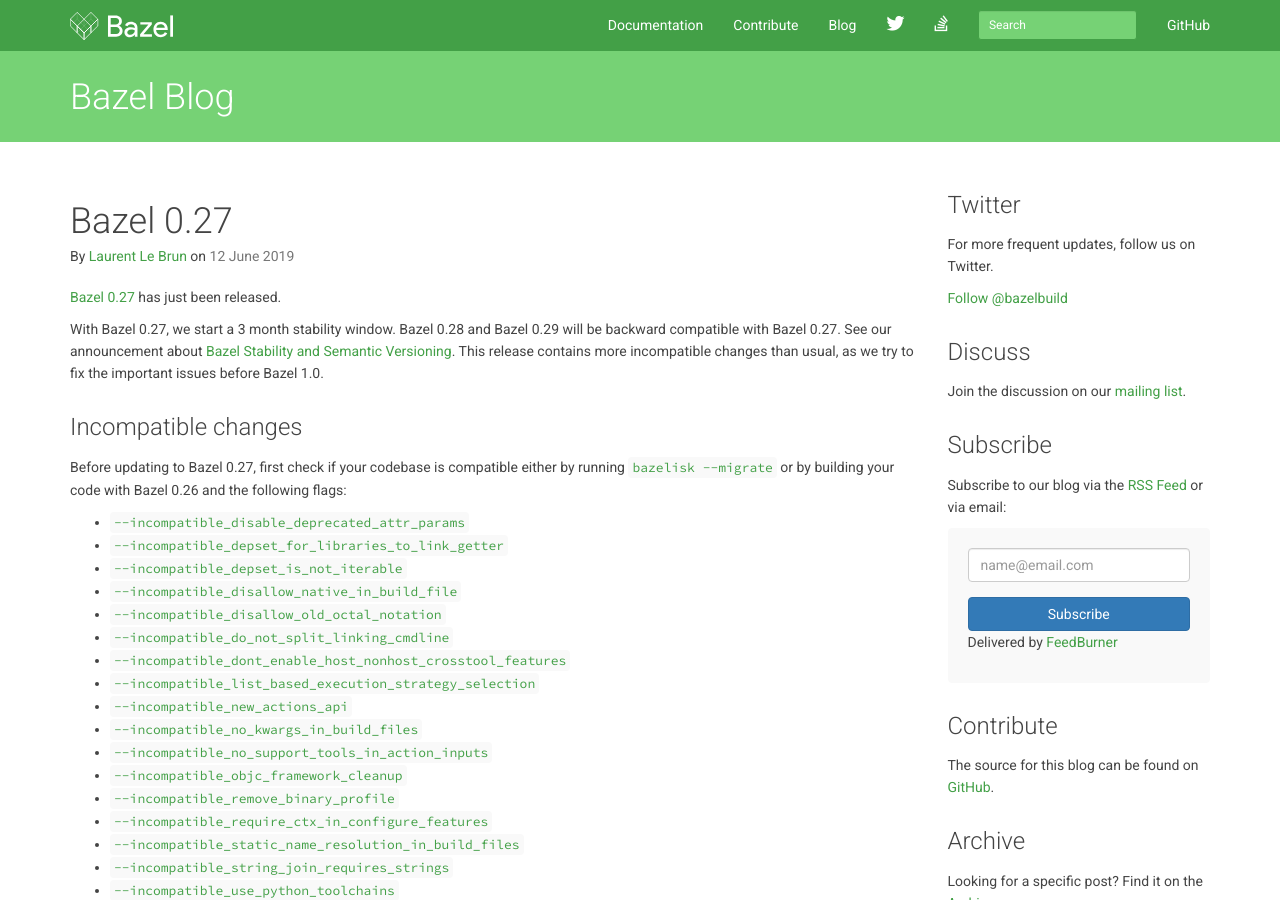
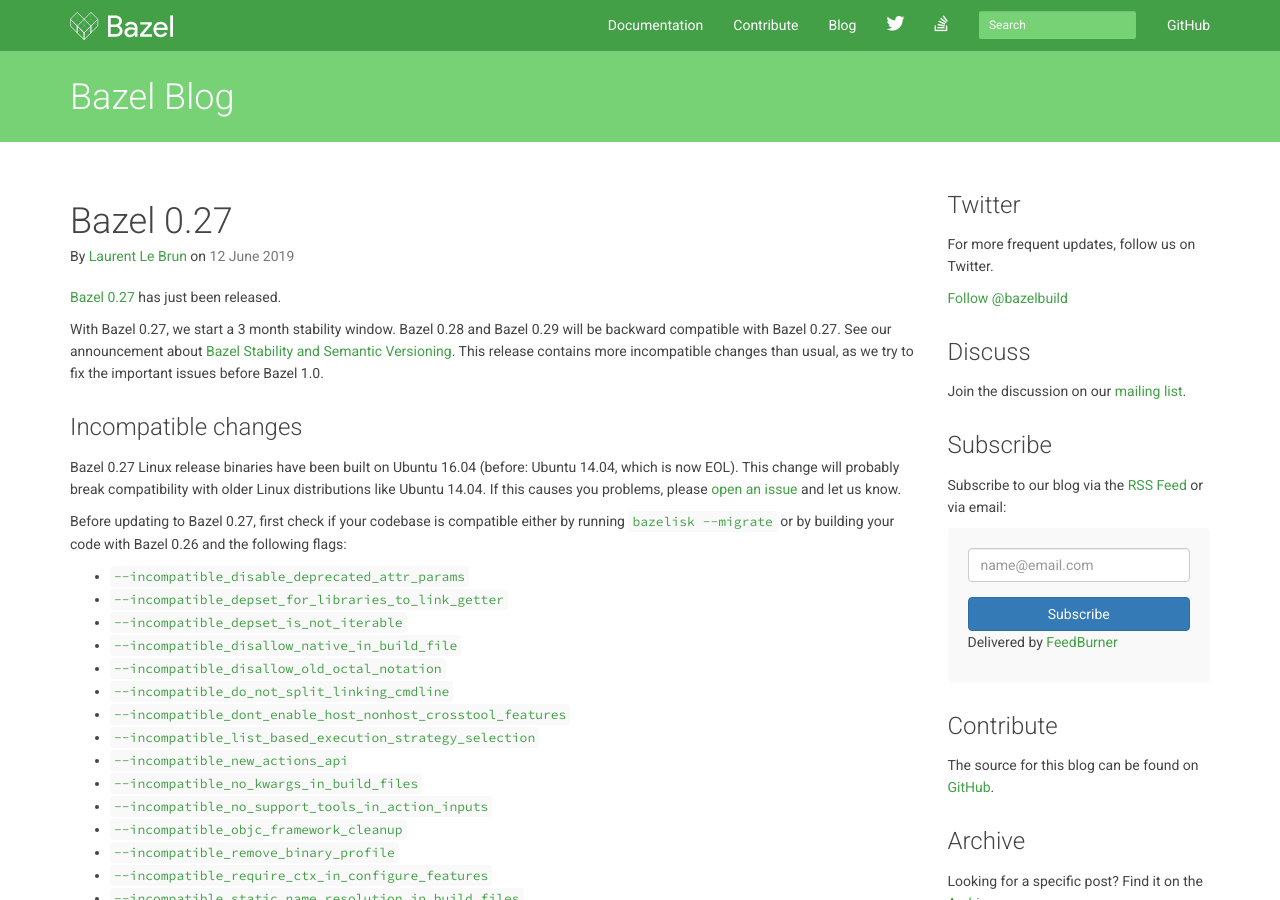
Before and after one commit to bazelbuild/bazel-blog, a Jekyll site: the page built from _posts/2019-06-12-bazel-0.27.0.md, in a window 1280 px wide and 900 px high. Built offline with Jekyll 4.4.1, drawn with Linux system fonts in a browser that asks for light colours; nearby versions of some CDN libraries; library files that are not in the unit come from our copies; Markdown is read by kramdown in place of the engine named in the settings.

Commit message:
Add a note about Bazel 14.04 (no longer supported).

```diff
--- a/_posts/2019-06-12-bazel-0.27.0.md
+++ b/_posts/2019-06-12-bazel-0.27.0.md
@@ -15,6 +15,12 @@
 
 
 ## Incompatible changes
+
+Bazel 0.27 Linux release binaries have been built on Ubuntu 16.04 (before:
+Ubuntu 14.04, which is now EOL). This change will probably break compatibility
+with older Linux distributions like Ubuntu 14.04. If this causes you problems,
+please [open an issue](https://github.com/bazelbuild/bazel/issues) and let us know.
+
 
 Before updating to Bazel 0.27, first check if your codebase is compatible either
 by running [`bazelisk --migrate`](https://github.com/bazelbuild/bazelisk) or by
```
